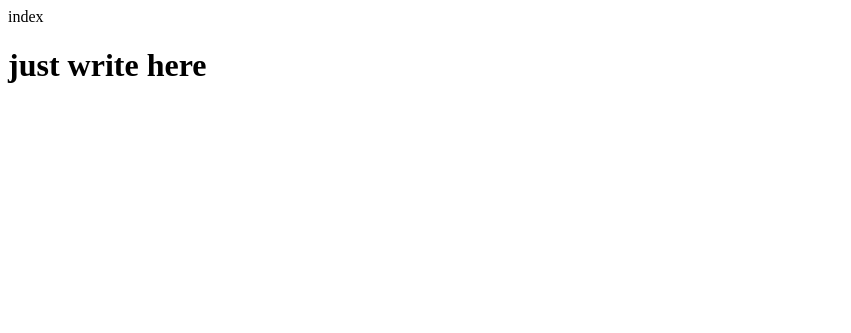
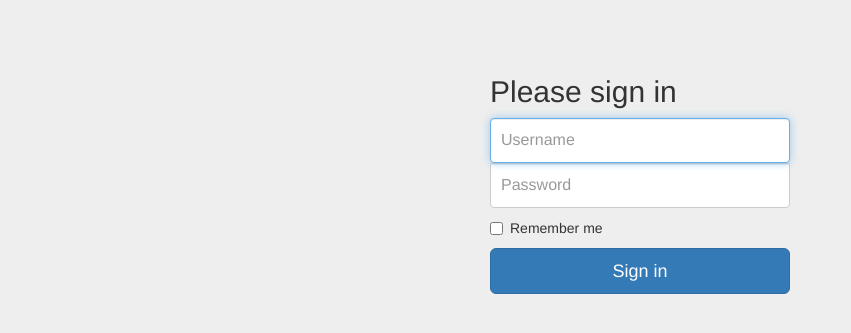
Before and after one commit to Windsoldier76/periodical-manage-system, a Django app: page / in a window 1280 px wide. Shown: the top 333 px of the page, without its empty margins (0-851 px from the left). Run offline with Django 3.2, Linux system fonts and the light colour scheme.

Commit message:
登录页面

```diff
--- a/managesystem/templates/index.html
+++ b/managesystem/templates/index.html
@@ -1,6 +1,41 @@
-<html>
-  <head>index</head>
+<!DOCTYPE html>
+<html lang="zh-CN">
+  <head>
+    <meta charset="utf-8">
+    <meta http-equiv="X-UA-Compatible" content="IE=edge">
+    <meta name="viewport" content="width=device-width, initial-scale=1">
+    <title>MTJJ图书管理系统</title>
+    <!-- Bootstrap -->
+    <link href="https://cdn.jsdelivr.net/npm/bootstrap@3.3.7/dist/css/bootstrap.min.css" rel="stylesheet">
+    <link href="../../assets/css/ie10-viewport-bug-workaround.css" rel="stylesheet">
+    <link href="static/css/signin.css" rel="stylesheet">
+    <script src="../../assets/js/ie-emulation-modes-warning.js"></script>
+
+  </head>
   <body>
-    <h1>just write here</h1>
+
+    <div class="container">
+
+      <form class="form-signin">
+        <h2 class="form-signin-heading">Please sign in</h2>
+        <label for="inputUsername" class="sr-only">Username</label>
+        <input type="username" id="inputUsername" class="form-control" placeholder="Username" required autofocus>
+        <label for="inputPassword" class="sr-only">Password</label>
+        <input type="password" id="inputPassword" class="form-control" placeholder="Password" required>
+        <div class="checkbox">
+          <label>
+            <input type="checkbox" value="remember-me"> Remember me
+          </label>
+        </div>
+        <button class="btn btn-lg btn-primary btn-block" type="submit">Sign in</button>
+      </form>
+
+    </div> <!-- /container -->
+
+
+    <!-- jQuery (Bootstrap 的所有 JavaScript 插件都依赖 jQuery，所以必须放在前边) -->
+    <script src="https://cdn.jsdelivr.net/npm/jquery@1.12.4/dist/jquery.min.js"></script>
+    <!-- 加载 Bootstrap 的所有 JavaScript 插件。你也可以根据需要只加载单个插件。 -->
+    <script src="https://cdn.jsdelivr.net/npm/bootstrap@3.3.7/dist/js/bootstrap.min.js"></script>
   </body>
 </html>
--- /dev/null
+++ b/managesystem/templates/static/css/signin.css
@@ -0,0 +1,40 @@
+body {
+  padding-top: 40px;
+  padding-bottom: 40px;
+  background-color: #eee;
+}
+
+.form-signin {
+  max-width: 330px;
+  padding: 15px;
+  margin: 0 auto;
+}
+.form-signin .form-signin-heading,
+.form-signin .checkbox {
+  margin-bottom: 10px;
+}
+.form-signin .checkbox {
+  font-weight: normal;
+}
+.form-signin .form-control {
+  position: relative;
+  height: auto;
+  -webkit-box-sizing: border-box;
+     -moz-box-sizing: border-box;
+          box-sizing: border-box;
+  padding: 10px;
+  font-size: 16px;
+}
+.form-signin .form-control:focus {
+  z-index: 2;
+}
+.form-signin input[type="email"] {
+  margin-bottom: -1px;
+  border-bottom-right-radius: 0;
+  border-bottom-left-radius: 0;
+}
+.form-signin input[type="password"] {
+  margin-bottom: 10px;
+  border-top-left-radius: 0;
+  border-top-right-radius: 0;
+}
```
